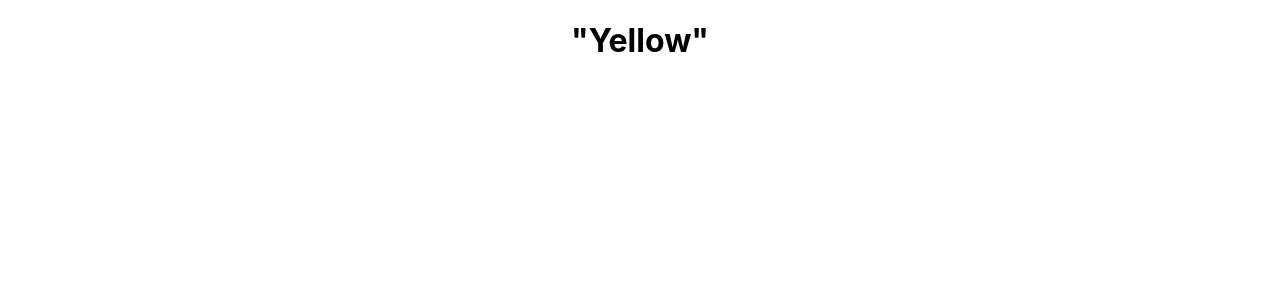
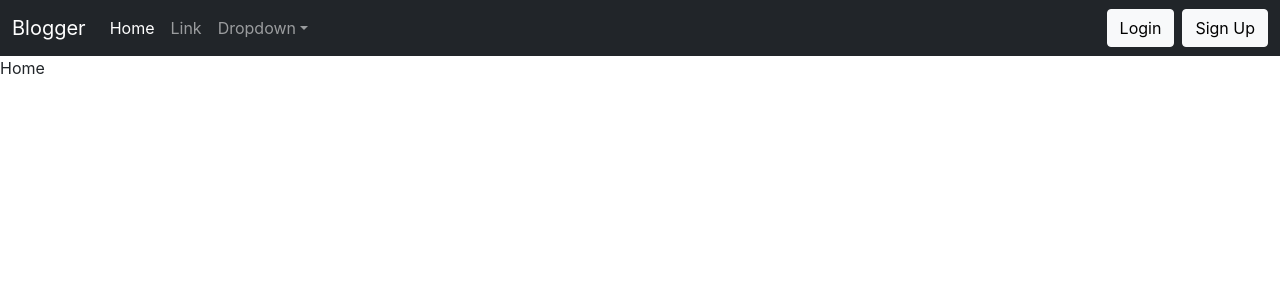
Before and after one commit to vishwaTj/Blogger_Website, a React (Create React App) app: page / in a window 1280 px wide. Shown: the top 300 px of the page. Built offline with nearby package versions, Linux system fonts and the light colour scheme; the HTML template or start-up script is replaced by a standard one.

Commit message:
"component - Navbar added"

```diff
--- a/package.json
+++ b/package.json
@@ -8,6 +8,7 @@
     "@testing-library/user-event": "^13.5.0",
     "react": "^18.2.0",
     "react-dom": "^18.2.0",
+    "react-router-dom": "^6.11.1",
     "react-scripts": "5.0.1",
     "web-vitals": "^2.1.4"
   },
--- a/public/index.html
+++ b/public/index.html
@@ -9,7 +9,7 @@
       name="description"
       content="Web site created using create-react-app"
     />
-    <link rel="apple-touch-icon" href="%PUBLIC_URL%/logo192.png" />
+
     <!--
       manifest.json provides metadata used when your web app is installed on a
       user's mobile device or desktop. See https://developers.google.com/web/fundamentals/web-app-manifest/
@@ -24,6 +24,8 @@
       work correctly both with client-side routing and a non-root public URL.
       Learn how to configure a non-root public URL by running `npm run build`.
     -->
+    <link href="https://cdn.jsdelivr.net/npm/bootstrap@5.0.2/dist/css/bootstrap.min.css" rel="stylesheet" integrity="sha384-EVSTQN3/azprG1Anm3QDgpJLIm9Nao0Yz1ztcQTwFspd3yD65VohhpuuCOmLASjC" crossorigin="anonymous">
+
     <title>React App</title>
   </head>
   <body>
@@ -39,5 +41,8 @@
       To begin the development, run `npm start` or `yarn start`.
       To create a production bundle, use `npm run build` or `yarn build`.
     -->
+    <!-- <script src="https://cdn.jsdelivr.net/npm/bootstrap@5.0.2/dist/js/bootstrap.bundle.min.js" integrity="sha384-MrcW6ZMFYlzcLA8Nl+NtUVF0sA7MsXsP1UyJoMp4YLEuNSfAP+JcXn/tWtIaxVXM" crossorigin="anonymous"></script>
+    <script src="https://cdn.jsdelivr.net/npm/@popperjs/core@2.9.2/dist/umd/popper.min.js" integrity="sha384-IQsoLXl5PILFhosVNubq5LC7Qb9DXgDA9i+tQ8Zj3iwWAwPtgFTxbJ8NT4GN1R8p" crossorigin="anonymous"></script>
+    <script src="https://cdn.jsdelivr.net/npm/bootstrap@5.0.2/dist/js/bootstrap.min.js" integrity="sha384-cVKIPhGWiC2Al4u+LWgxfKTRIcfu0JTxR+EQDz/bgldoEyl4H0zUF0QKbrJ0EcQF" crossorigin="anonymous"></script> -->
   </body>
 </html>
--- a/src/App.js
+++ b/src/App.js
@@ -1,10 +1,18 @@
 import './App.css';
+import Home from './Pages/Home';
+import Navabar from './components/Navabar';
+import { BrowserRouter as Router, Routes,Route,Link } from 'react-router-dom';
 
 function App() {
   return (
-    <div className="App">
-      <h1>"Yellow"</h1>
-    </div>
+    <Router>
+      <div>
+        <Navabar />
+        <Routes>
+          <Route exact path="/" element={<Home />} />
+        </Routes>
+      </div>
+    </Router>
   );
 }
 
--- /dev/null
+++ b/src/Pages/Home.js
@@ -0,0 +1,9 @@
+import React from 'react'
+
+const Home = () => {
+  return (
+    <div>Home</div>
+  )
+}
+
+export default Home;
```
Also changed, not shown: 1 other file (tests, documents, lock files or other folders).
